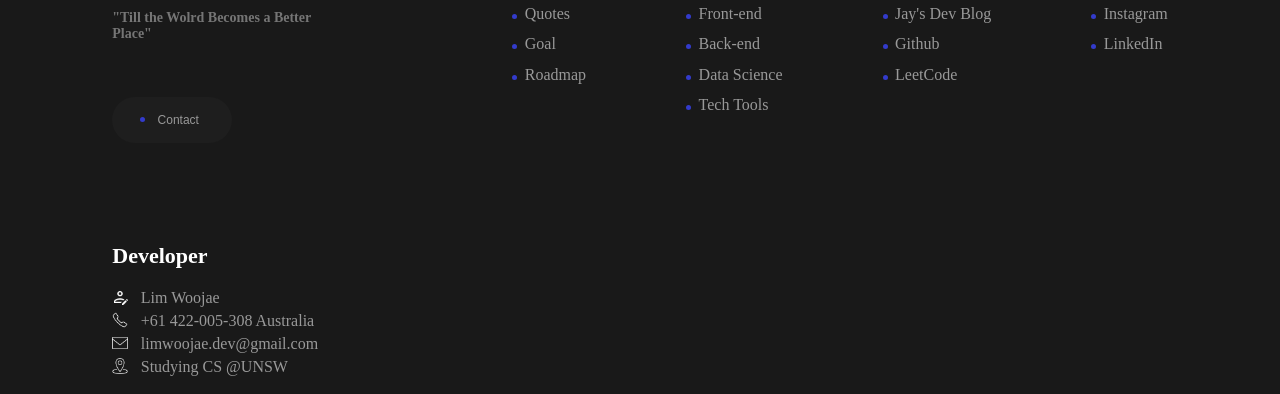
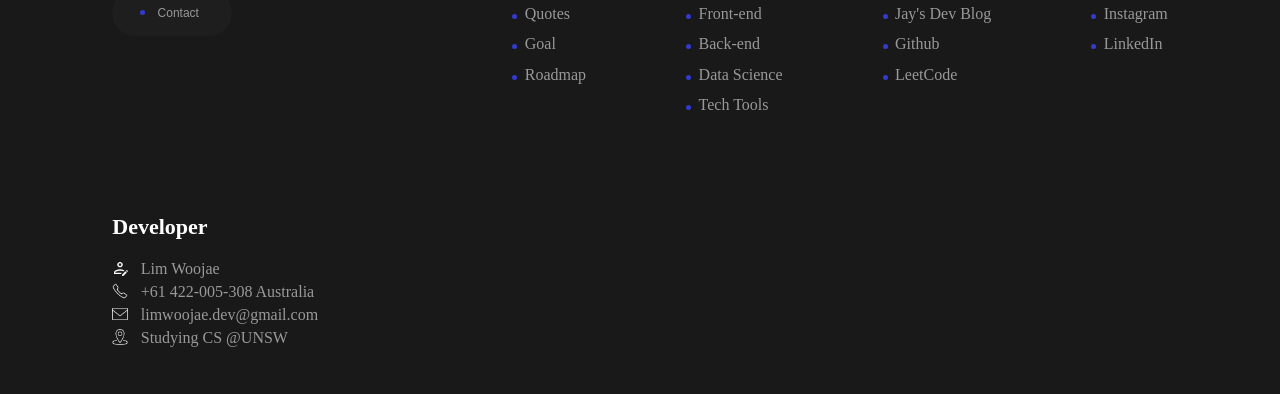
Before and after one commit to itsJae/itsJae.github.io, a website built with Parcel: page index.html in a window 1280 px wide. Shown: the part 7111-7505 px from the top of the page. Built offline with nearby package versions, Linux system fonts and the light colour scheme; a script that the page names is missing; files whose address does not match are found by name; a web font is replaced by a local one.

Commit message:
Update index content

```diff
--- a/index.html
+++ b/index.html
@@ -631,9 +631,6 @@
                                     <div>
                                             <p class="logo-text" style="font-size: 2rem">JETWORK</p>
                                     </div>
-                                    <div id="footer-slgoan-wrap">
-                                        <p>"Till the Wolrd Becomes a Better Place"</p>
-                                    </div>
                                     <div id="contact-btn-wrap" class="btn-hover pointer">
                                         <div class="dot-blue"></div>
                                         <button>Contact</button>
```
